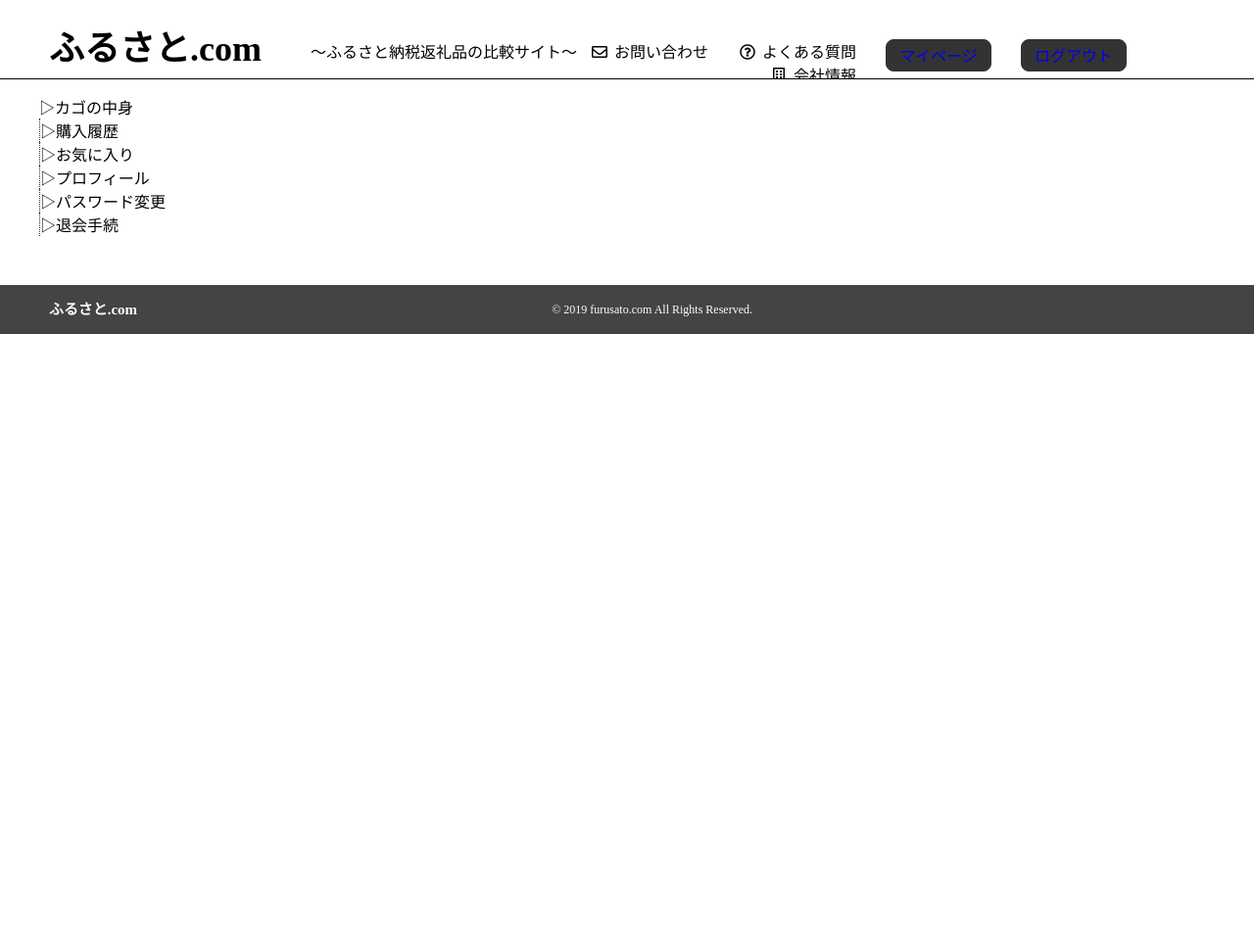
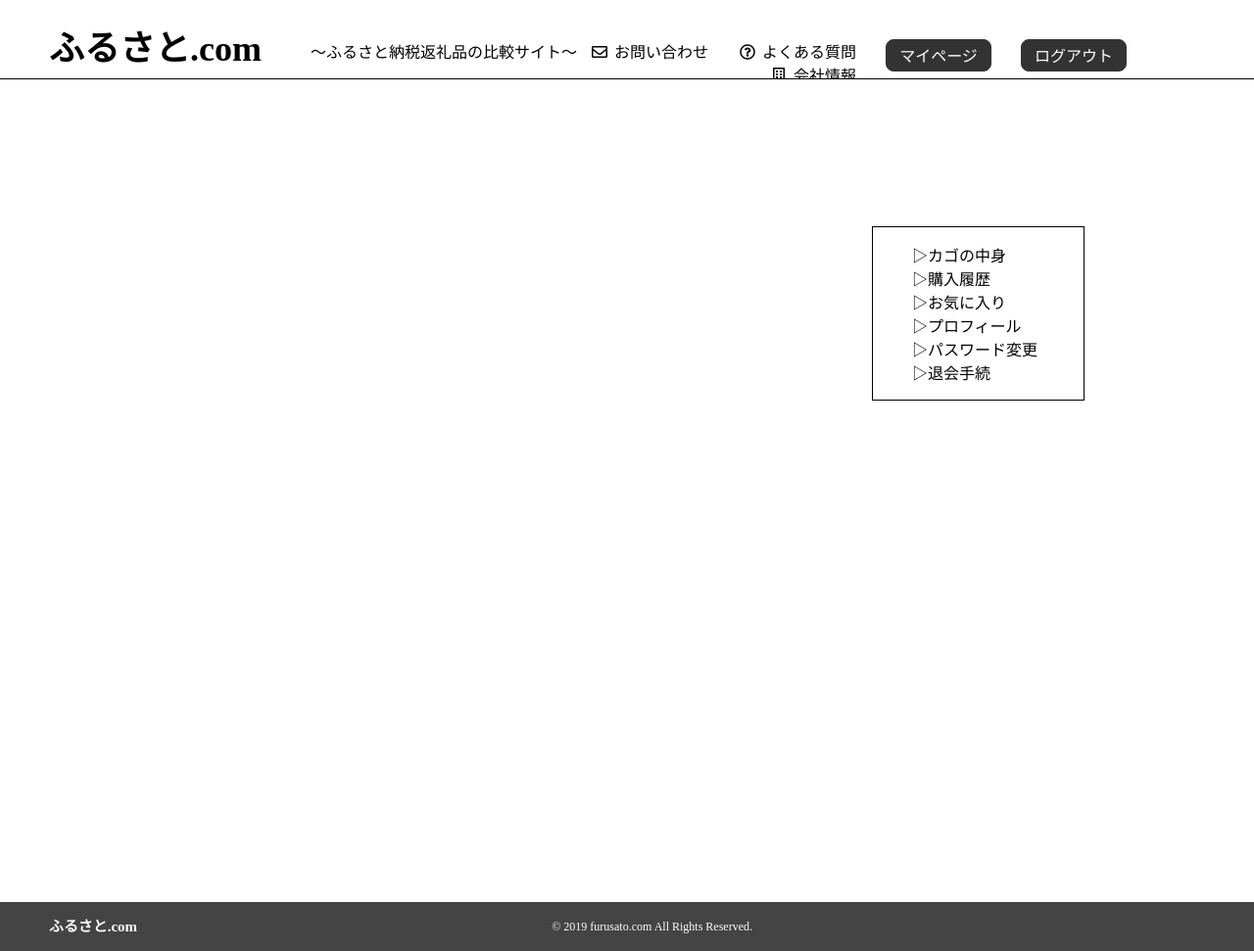
Before and after one commit to XIAO100he/Locigram, a PHP site: page /mypage.php in a window 1280 px wide. Shown: the whole page at 98% size. Before the commit the page ends 341 px from the top, so only its background shows below. Run offline with PHP 8.4, Linux system fonts and the light colour scheme; the visitor is signed in with stand-in values (Sample User, id 1); some libraries are stand-ins or nearby versions.

Commit message:
Edit css

```diff
--- a/style.css
+++ b/style.css
@@ -63,13 +63,11 @@ header{
 .header-signup-btn{
 	color:#fff;
 }
-.login-btn{
+.login-btn, .logout-btn, .myp-btn{
 	color:#fff;
 }
 
 /*******************サインアップページ***********************/
-
-/*サインアップページ*/
 .registration{
 	width:500px;
 	padding-top:80px;
@@ -186,7 +184,7 @@ footer{
 
 .menu-main{
 	height:100%;
-	width:85%;
+	width:75%;
 	margin:0 auto;
 	overflow: hidden;
 }
@@ -200,8 +198,9 @@ footer{
 	cursor: pointer;
 	color:#c0c0c0;
 }
-li+ li {
+.left-menu {
 	border-left: 1px dotted #333;
+	color:black;
 }
 .mrg-20{
 	margin-left:20px;
@@ -358,3 +357,28 @@ label.err input{
 .next-login{
 	padding-left:15px;
 }
+/*****************マイページ********************/
+.main-wrapper{
+	width:80%;
+	min-height:640px;
+	margin:0 auto;
+	padding-top:100px;
+	overflow: hidden;
+}
+.my-main_wrapper{
+	width:70%;
+	min-height:640px;
+	float:left;
+}
+/*****************サイドバック********************/
+.my-side_wrapper{
+	width:30%;
+	min-height:640px;
+	margin-top:50px;
+	float:left;
+}
+.side-box{
+	width:70%;
+	margin:0 auto;
+	border:1px solid black;
+}
```
